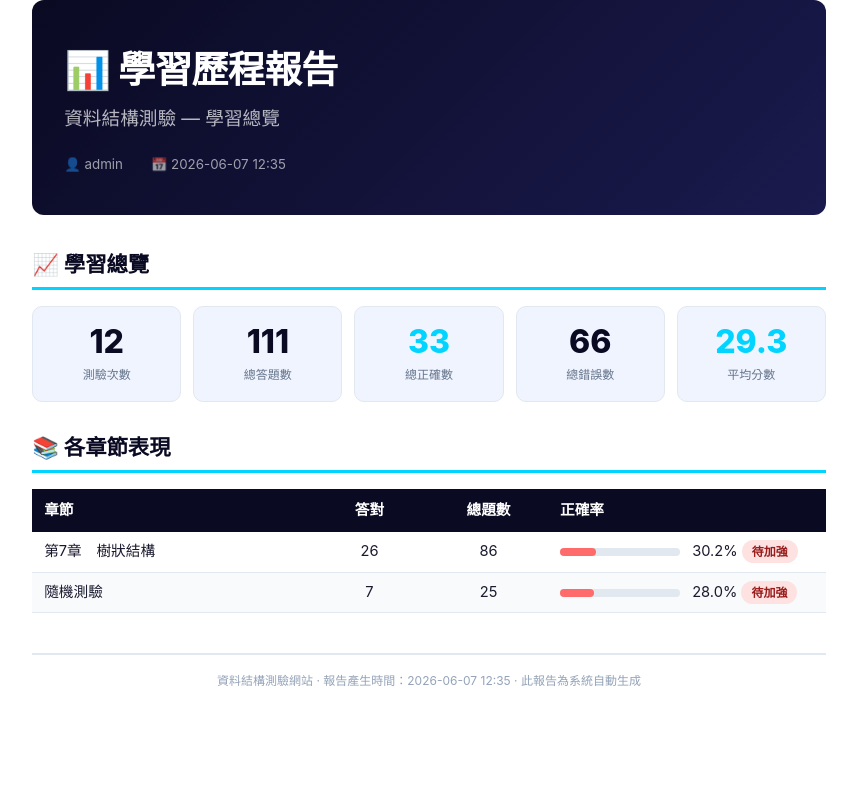
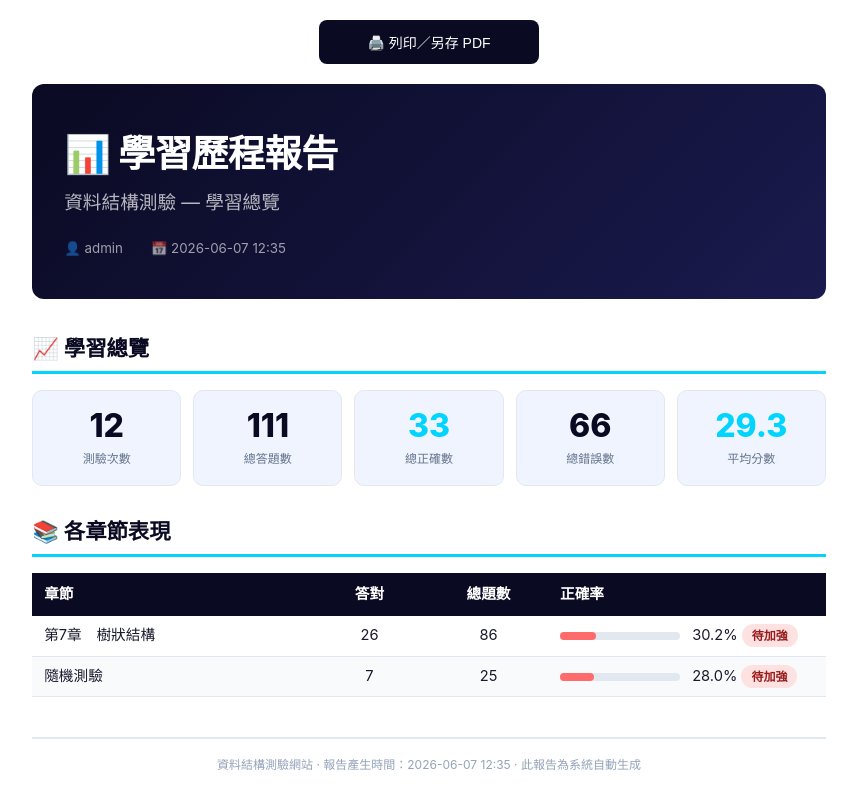
Before and after one commit to allen873367/quiz, a Django app: page /export/pdf/ in a window 1280 px wide. Shown: the whole page, without its empty margins (211-1068 px from the left). Run offline with Django 5.2, Linux system fonts and the light colour scheme; a user stored in the database is signed in; data comes from the database, SQL or seed files in the repository; both versions use the stored data as it was after the commit.

Commit message:
重構程式碼結構，以提高可讀性和可維護性

```diff
--- a/quiz_app/static/quiz_app/css/style.css
+++ b/quiz_app/static/quiz_app/css/style.css
@@ -2172,7 +2172,7 @@ hr.divider {
 }
 
 .admin-table thead th {
-  background: rgba(0, 0, 0, 0.30);
+  background: #0a0a2e;
   color: var(--text-muted);
   font-weight: 600;
   padding: 10px 14px;
--- a/quiz_app/templates/quiz_app/admin_panel.html
+++ b/quiz_app/templates/quiz_app/admin_panel.html
@@ -207,7 +207,7 @@
                   <td style="width:32px;text-align:center;"><input type="checkbox" class="r-cb" value="{{ r.id }}" onchange="updateBatchBtn('r')"></td>
                   <td>{{ r.user }}</td>
                   <td>{{ r.chapter|truncatechars:12 }}</td>
-                  <td><span class="tag tag-sm {% if r.score >= 80 %}tag-green{% elif r.score >= 60 %}tag-amber{% else %}tag-red{% endif %}">{{ r.score }}</span></td>
+                  <td><span class="tag tag-sm {% if r.score >= 80 %}tag-green{% elif r.score >= 60 %}tag-amber{% else %}tag-red{% endif %}">{{ r.score|floatformat:0 }}</span></td>
                   <td>{{ r.correct_count }}/{{ r.total }}</td>
                   <td class="dim">{{ r.time_spent }}s</td>
                   <td>{% if r.is_sr %}<span class="tag tag-sm tag-purple">間隔</span>{% else %}<span class="tag tag-sm tag-gray">一般</span>{% endif %}</td>
--- a/quiz_app/templates/quiz_app/pdf_report.html
+++ b/quiz_app/templates/quiz_app/pdf_report.html
@@ -146,9 +146,27 @@
   .tag-red   { background: #fee2e2; color: #991b1b; }
 
   .page-break { page-break-before: always; }
+
+  .print-btn {
+    display: block;
+    width: 220px;
+    margin: 20px auto;
+    padding: 12px 24px;
+    background: #0a0a23;
+    color: #fff;
+    border: none;
+    border-radius: 8px;
+    font-size: 14px;
+    cursor: pointer;
+    text-align: center;
+  }
+  .print-btn:hover { background: #1a1a4e; }
+  @media print { .print-btn { display: none; } }
 </style>
 </head>
 <body>
+
+<button class="print-btn" onclick="window.print()">🖨️ 列印／另存 PDF</button>
 
 <div class="report-header">
   <h1>📊 學習歷程報告</h1>
--- a/quiz_app/templates/quiz_app/quiz_records.html
+++ b/quiz_app/templates/quiz_app/quiz_records.html
@@ -108,7 +108,7 @@
             </div>
           </div>
           <div style="text-align:right;margin-top:16px;">
-            <a class="btn btn-sm btn-ghost" href="{% url 'export_quiz_pdf' %}">📄 匯出學習歷程 PDF</a>
+            <a class="btn btn-sm btn-ghost" href="{% url 'export_quiz_pdf' %}" target="_blank">📄 學習歷程報表</a>
           </div>
         </div>
       </div>
--- a/quiz_app/views.py
+++ b/quiz_app/views.py
@@ -1274,7 +1274,7 @@ def api_user_error_stats(request):
     # 整理時間格式
     for qs in quiz_scores:
         qs['date'] = qs['created_at'].strftime('%m/%d') if qs['created_at'] else ''
-        qs['score'] = round(qs['score'], 1)
+        qs['score'] = int(round(qs['score']))
         del qs['created_at']
 
     wrong_dist = (WrongAnswer.objects.filter(quiz_record__user=user)
@@ -1418,7 +1418,7 @@ def api_quiz_timeline(request):
         data.append({
             'id': r.id,
             'chapter': r.chapter,
-            'score': round(r.score, 1),
+            'score': int(round(r.score)),
             'date': r.created_at.strftime('%m/%d %H:%M'),
             'sr': r.is_sr,
         })
@@ -1789,13 +1789,9 @@ def api_classroom_delete(request, classroom_id):
 # ═══════════════════════════════════════════
 
 def export_quiz_pdf(request):
-    """生成使用者的學習歷程 PDF 報表"""
+    """顯示使用者的學習歷程報表（瀏覽器列印 → PDF）"""
     if not request.user.is_authenticated:
         return redirect('login')
-
-    from django.template.loader import render_to_string
-    from django.conf import settings
-    import os
 
     user = request.user
 
@@ -1824,7 +1820,7 @@ def export_quiz_pdf(request):
     # 錯題統計
     wrong_qs = WrongAnswer.objects.filter(quiz_record__user=user).count()
 
-    html = render_to_string('quiz_app/pdf_report.html', {
+    return render(request, 'quiz_app/pdf_report.html', {
         'user': user,
         'total_quiz': total_quiz,
         'total_questions': total_qs,
@@ -1834,155 +1830,3 @@ def export_quiz_pdf(request):
         'chapters': chapters_data,
         'generated_at': timezone.now().strftime('%Y-%m-%d %H:%M'),
     })
-
-    try:
-        # 使用 reportlab 直接產生 PDF（純 Python，無需外部依賴）
-        from io import BytesIO
-        from django.http import HttpResponse
-        from reportlab.lib import colors
-        from reportlab.lib.pagesizes import A4
-        from reportlab.lib.styles import getSampleStyleSheet, ParagraphStyle
-        from reportlab.lib.units import cm, mm
-        from reportlab.platypus import (
-            SimpleDocTemplate, Paragraph, Spacer, Table, TableStyle,
-            PageBreak
-        )
-        from reportlab.pdfbase import pdfmetrics
-        from reportlab.pdfbase.ttfonts import TTFont
-
-        pdf_file = BytesIO()
-        doc = SimpleDocTemplate(
-            pdf_file, pagesize=A4,
-            topMargin=2*cm, bottomMargin=2*cm,
-            leftMargin=1.5*cm, rightMargin=1.5*cm,
-        )
-
-        styles = getSampleStyleSheet()
-        title_style = ParagraphStyle(
-            'CustomTitle', parent=styles['Title'],
-            fontSize=24, leading=30, spaceAfter=12,
-            textColor=colors.HexColor('#0a0a23'),
-        )
-        subtitle_style = ParagraphStyle(
-            'Subtitle', parent=styles['Normal'],
-            fontSize=14, leading=18, spaceAfter=6,
-            textColor=colors.HexColor('#64748b'),
-        )
-        heading_style = ParagraphStyle(
-            'Heading2', parent=styles['Heading2'],
-            fontSize=16, leading=20, spaceAfter=10,
-            spaceBefore=20,
-            textColor=colors.HexColor('#0a0a23'),
-        )
-        normal_style = ParagraphStyle(
-            'CustomNormal', parent=styles['Normal'],
-            fontSize=11, leading=16,
-            textColor=colors.HexColor('#1a1a2e'),
-        )
-        stats_style = ParagraphStyle(
-            'StatsValue', parent=styles['Normal'],
-            fontSize=22, leading=26, spaceAfter=2,
-            textColor=colors.HexColor('#00d4ff'),
-            alignment=1,  # center
-        )
-        stats_label = ParagraphStyle(
-            'StatsLabel', parent=styles['Normal'],
-            fontSize=9, leading=12,
-            textColor=colors.HexColor('#64748b'),
-            alignment=1,
-        )
-
-        story = []
-
-        # ── Header ──
-        story.append(Paragraph('📊 學習歷程報告', title_style))
-        story.append(Paragraph('資料結構測驗 — 學習總覽', subtitle_style))
-        story.append(Spacer(1, 6))
-        user_info = f'👤 {user.nickname or user.username}'
-        if user.student_class:
-            user_info += f'&nbsp;&nbsp;🏫 {user.student_class}'
-        story.append(Paragraph(user_info, normal_style))
-        story.append(Spacer(1, 20))
-
-        # ── Stats Overview ──
-        story.append(Paragraph('📈 學習總覽', heading_style))
-        stats_data = [
-            [str(total_quiz), str(total_questions), str(total_correct), str(wrong_qs), f'{avg_score}'],
-            ['測驗次數', '總答題數', '總正確數', '總錯誤數', '平均分數'],
-        ]
-        stats_table = Table(stats_data, colWidths=[3.2*cm]*5)
-        stats_table.setStyle(TableStyle([
-            ('ALIGN', (0, 0), (-1, -1), 'CENTER'),
-            ('FONTSIZE', (0, 0), (-1, 0), 22),
-            ('FONTSIZE', (0, 1), (-1, 1), 9),
-            ('TEXTCOLOR', (0, 0), (-1, 0), colors.HexColor('#0a0a23')),
-            ('TEXTCOLOR', (0, 1), (-1, 1), colors.HexColor('#64748b')),
-            ('BOTTOMPADDING', (0, 0), (-1, 0), 4),
-            ('TOPPADDING', (0, 1), (-1, 1), 4),
-            ('BACKGROUND', (0, 0), (-1, -1), colors.HexColor('#f0f4ff')),
-            ('BOX', (0, 0), (-1, -1), 0.5, colors.HexColor('#e2e8f0')),
-            ('INNERGRID', (0, 0), (-1, -1), 0.5, colors.HexColor('#e2e8f0')),
-        ]))
-        story.append(stats_table)
-        story.append(Spacer(1, 24))
-
-        # ── Chapter Performance ──
-        story.append(Paragraph('📚 各章節表現', heading_style))
-
-        chapter_header = [['章節', '答對', '總題數', '正確率']]
-        chapter_rows = [chapter_header]
-        for ch in chapters_data:
-            rate_color = '#00e676' if ch['rate'] >= 80 else '#ffd93d' if ch['rate'] >= 60 else '#ff6b6b'
-            chapter_rows.append([
-                ch['name'],
-                str(ch['correct']),
-                str(ch['total']),
-                f'{ch["rate"]}%',
-            ])
-
-        chapter_table = Table(chapter_rows, colWidths=[8*cm, 2.5*cm, 2.5*cm, 3*cm])
-        chapter_table.setStyle(TableStyle([
-            ('ALIGN', (0, 0), (-1, -1), 'CENTER'),
-            ('ALIGN', (0, 0), (0, -1), 'LEFT'),
-            ('FONTSIZE', (0, 0), (-1, 0), 11),
-            ('FONTSIZE', (0, 1), (-1, -1), 10),
-            ('TEXTCOLOR', (0, 0), (-1, 0), colors.white),
-            ('BACKGROUND', (0, 0), (-1, 0), colors.HexColor('#0a0a23')),
-            ('BOTTOMPADDING', (0, 0), (-1, 0), 8),
-            ('TOPPADDING', (0, 0), (-1, 0), 8),
-            ('BOTTOMPADDING', (0, 1), (-1, -1), 6),
-            ('TOPPADDING', (0, 1), (-1, -1), 6),
-            ('BOX', (0, 0), (-1, -1), 0.5, colors.HexColor('#e2e8f0')),
-            ('INNERGRID', (0, 0), (-1, -1), 0.5, colors.HexColor('#e2e8f0')),
-            ('ROWBACKGROUNDS', (0, 1), (-1, -1), [colors.white, colors.HexColor('#f8fafc')]),
-        ]))
-        chapter_table.hAlign = 'LEFT'
-        story.append(chapter_table)
-        story.append(Spacer(1, 24))
-
-        # ── Footer ──
-        story.append(Spacer(1, 20))
-        footer_text = f'資料結構測驗網站 · 報告產生時間：{timezone.now().strftime("%Y-%m-%d %H:%M")} · 此報告為系統自動生成'
-        story.append(Paragraph(footer_text, ParagraphStyle(
-            'Footer', parent=styles['Normal'],
-            fontSize=8, textColor=colors.HexColor('#94a3b8'),
-            alignment=1, spaceBefore=10,
-        )))
-
-        doc.build(story)
-        pdf_file.seek(0)
-        response = HttpResponse(pdf_file.read(), content_type='application/pdf')
-        response['Content-Disposition'] = f'attachment; filename="learning_report_{user.username}_{timezone.now().strftime("%Y%m%d")}.pdf"'
-        return response
-    except Exception as e:
-        # 若 PDF 產生失敗（極少情況），回傳 HTML 預覽
-        return render(request, 'quiz_app/pdf_report.html', {
-            'user': user,
-            'total_quiz': total_quiz,
-            'total_questions': total_qs,
-            'total_correct': total_correct,
-            'total_wrong': wrong_qs,
-            'avg_score': avg_score,
-            'chapters': chapters_data,
-            'generated_at': timezone.now().strftime('%Y-%m-%d %H:%M'),
-        })
```
Also changed, not shown: .claude/settings.local.json, db.sqlite3, 1 other file.
